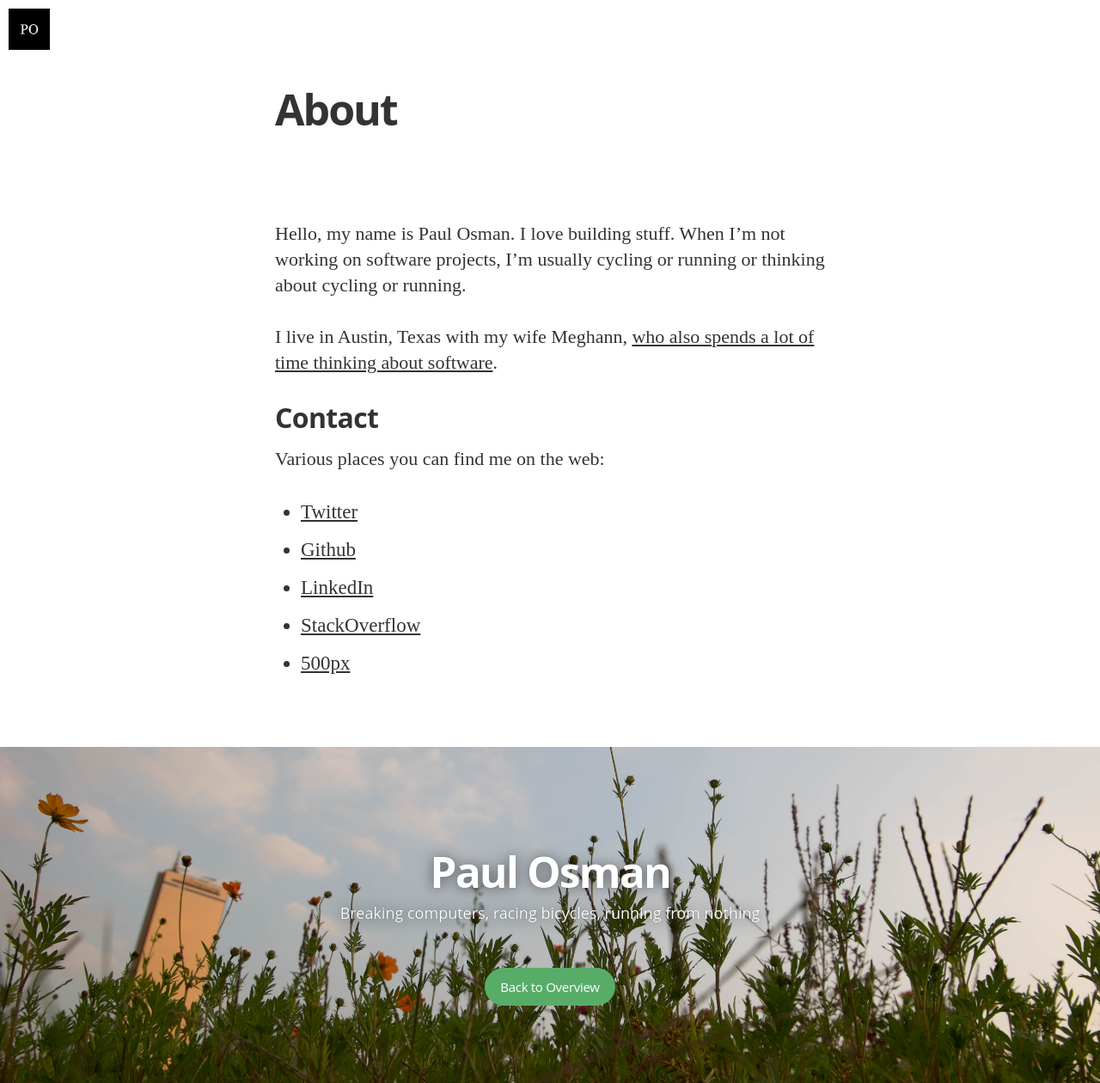
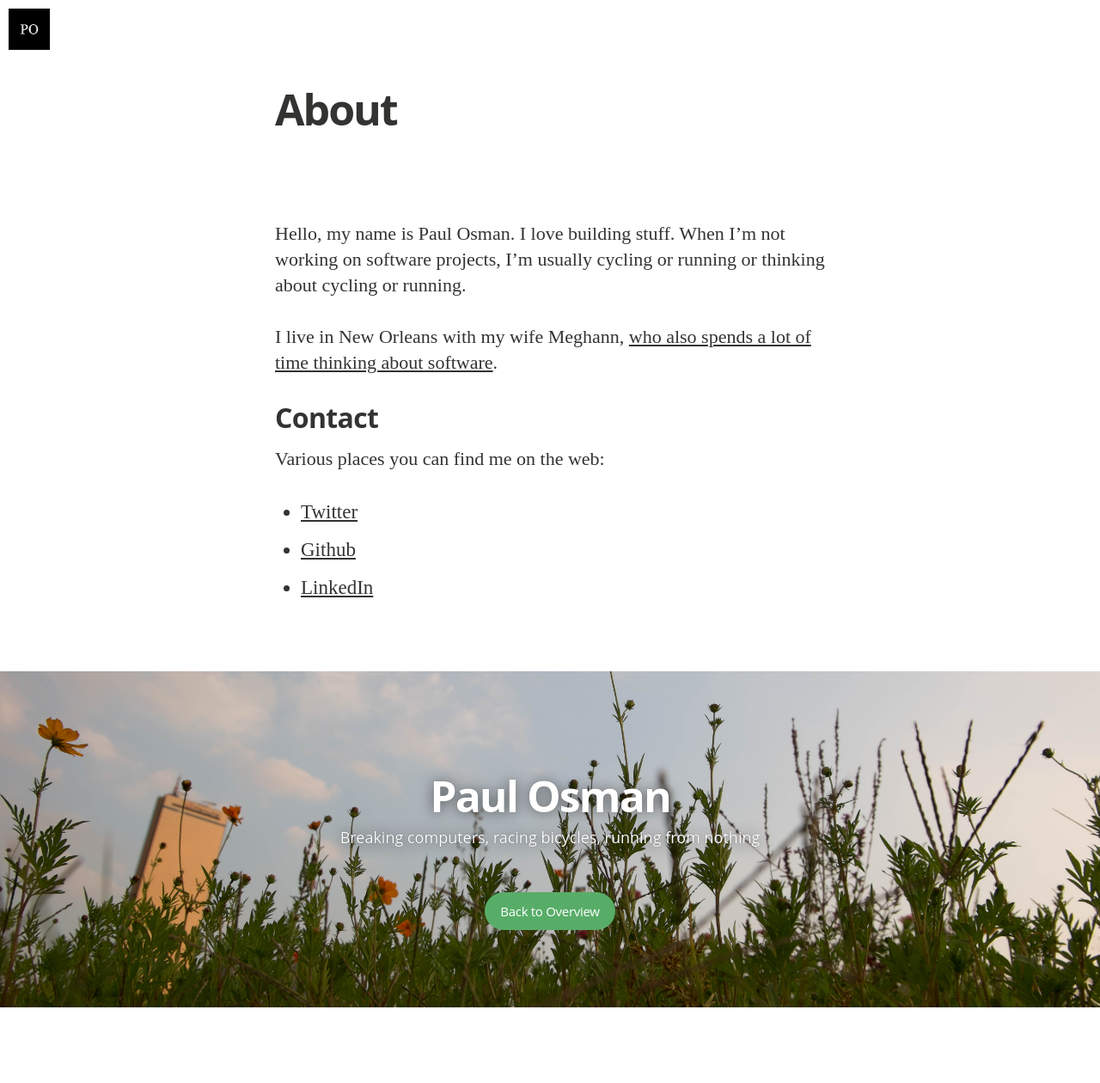
Before and after one commit to paulosman/paulosman.github.io, a Jekyll site: the page built from about.md, in a window 1280 px wide. Shown: the whole page at 86% size. Built offline with Jekyll 4.4.1, drawn with Linux system fonts in a browser that asks for light colours; nearby versions of some CDN libraries; after the commit the page ends 1172 px from its top, so only the background shows below that.

Commit message:
Update about page

```diff
--- a/about.md
+++ b/about.md
@@ -6,7 +6,7 @@ permalink: /about/
 
 Hello, my name is Paul Osman. I love building stuff. When I'm not working on software projects, I'm usually cycling or running or thinking about cycling or running.
 
-I live in Austin, Texas with my wife Meghann, [who also spends a lot of time thinking about software](https://unspace.ca/about/).
+I live in New Orleans with my wife Meghann, [who also spends a lot of time thinking about software](https://unspace.ca/about/).
 
 ## Contact
 
@@ -15,5 +15,3 @@ Various places you can find me on the web:
 * [Twitter](https://twitter.com/paulosman)
 * [Github](https://github.com/paulosman)
 * [LinkedIn](https://www.linkedin.com/in/paulosman)
-* [StackOverflow](http://stackoverflow.com/users/195977/paul-osman)
-* [500px](https://500px.com/paulosman)
```
